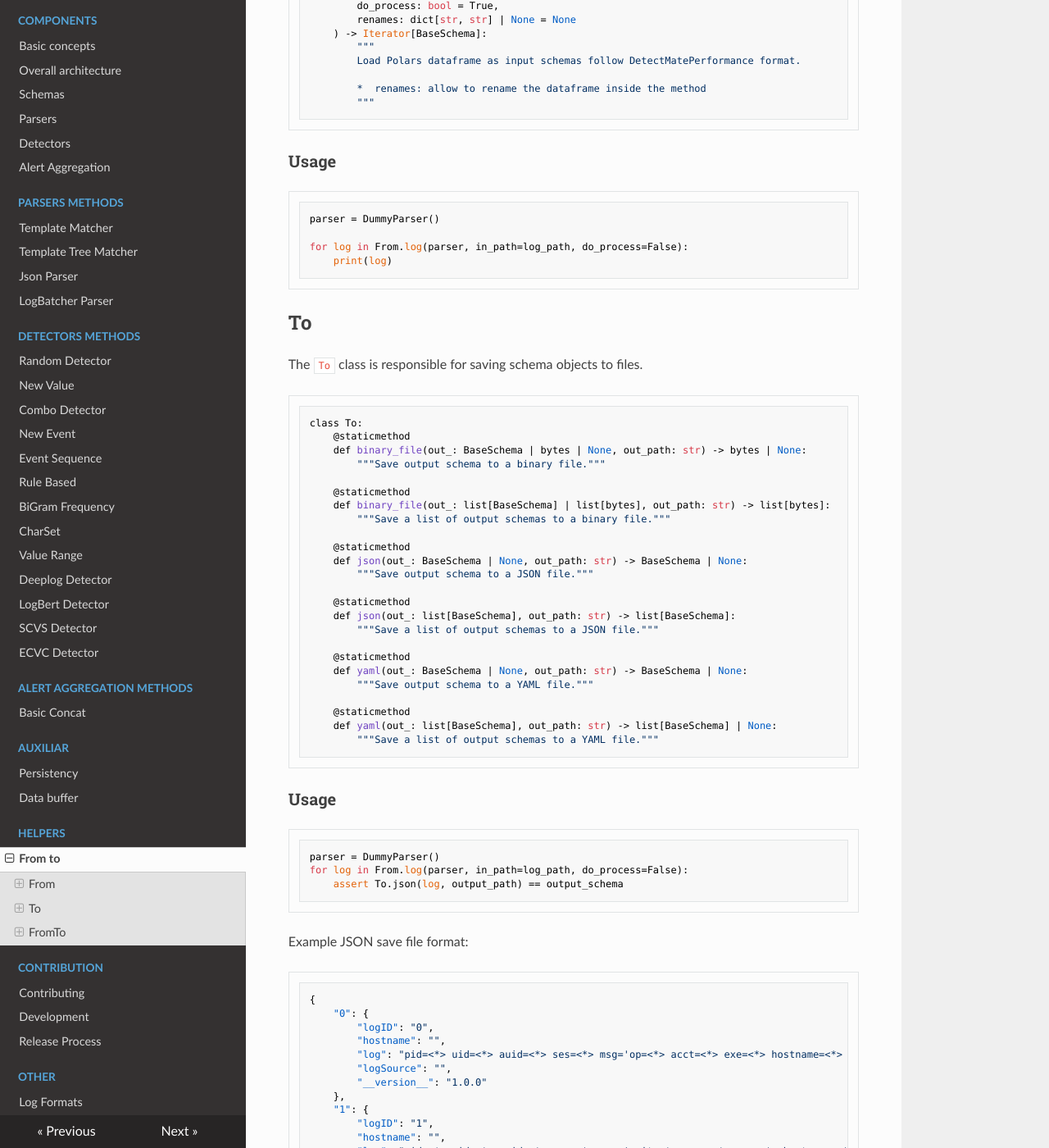
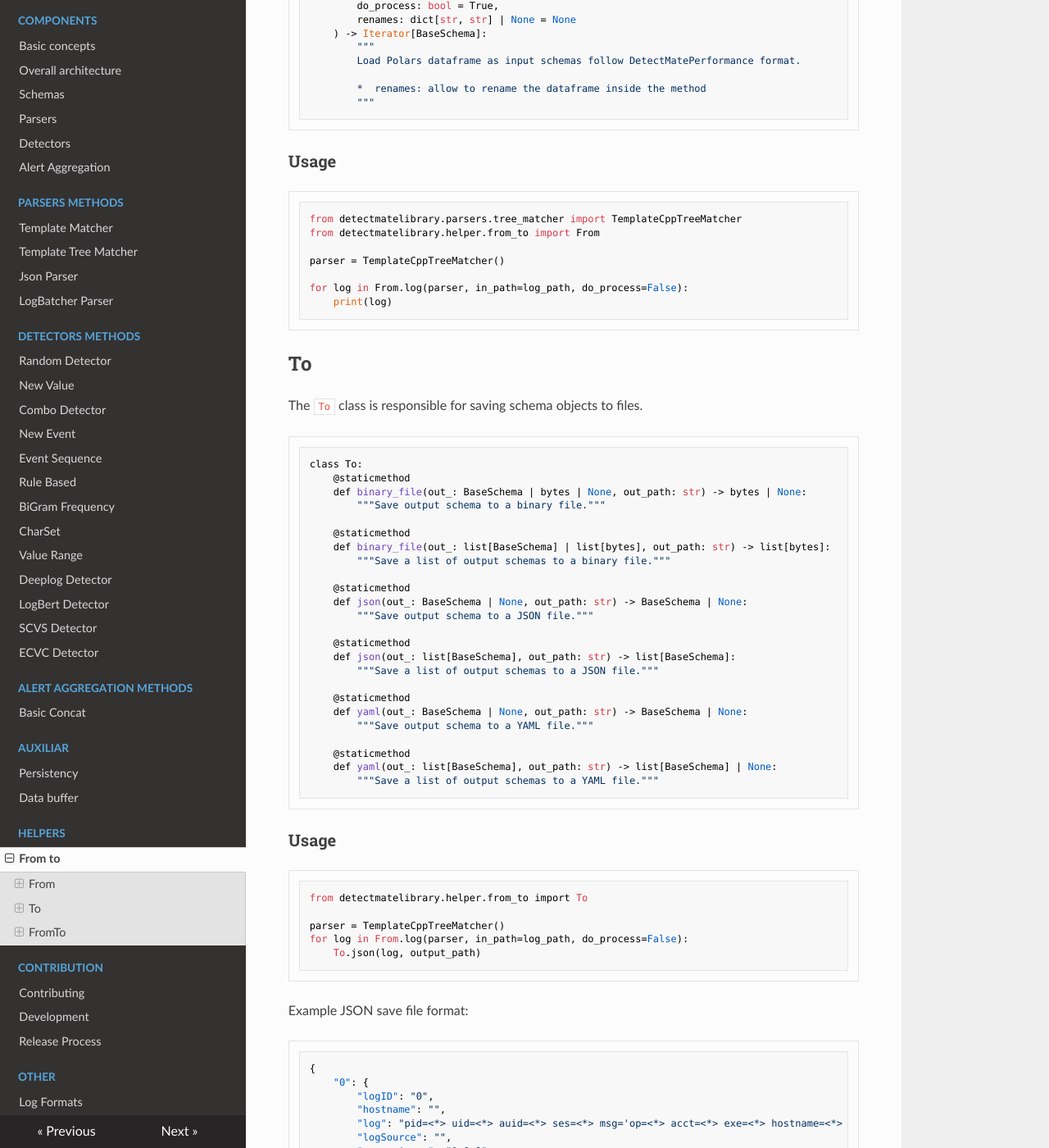
Before and after one commit to ait-detectmate/DetectMateLibrary, an MkDocs documentation site: the page built from docs/helper/from_to.md, in a window 1280 px wide and 1400 px high, scrolled down 947 px. Shown: the whole window at 82% size. Built offline with MkDocs 1.6.1, drawn with Linux system fonts in a browser that asks for light colours; nearby versions of some CDN libraries; some of the changed lines change nothing that is shown; some of the changed text lies outside the part shown.

Commit message:
add from_to automated examples

````diff
--- /dev/null
+++ b/docs/examples/others/from_to.py
@@ -0,0 +1,38 @@
+
+# flake8: noqa
+log_path = "tests/test_data/logs.log"
+output_path = "dummy"
+
+
+# --8<-- [start:example_1]
+from detectmatelibrary.parsers.tree_matcher import TemplateCppTreeMatcher
+from detectmatelibrary.helper.from_to import From
+
+parser = TemplateCppTreeMatcher()
+
+for log in From.log(parser, in_path=log_path, do_process=False):
+    print(log)
+
+# --8<-- [end:example_1]
+
+
+# --8<-- [start:example_2]
+from detectmatelibrary.helper.from_to import To
+
+parser = TemplateCppTreeMatcher()
+for log in From.log(parser, in_path=log_path, do_process=False):
+    To.json(log, output_path)
+# --8<-- [end:example_2]
+
+
+# --8<-- [start:example_3]
+from detectmatelibrary.helper.from_to import FromTo
+
+parser = TemplateCppTreeMatcher()
+for parsed_log in FromTo.log2json(parser, log_path, output_path):
+    pass
+# --8<-- [end:example_3]
+
+
+import os
+os.remove(output_path)
--- a/docs/helper/from_to.md
+++ b/docs/helper/from_to.md
@@ -54,10 +54,7 @@ class From:
 ### Usage
 
 ```python
-parser = DummyParser()
-
-for log in From.log(parser, in_path=log_path, do_process=False):
-    print(log)
+--8<-- "docs/examples/others/from_to.py:example_1"
 ```
 
 ## To
@@ -94,9 +91,7 @@ class To:
 ### Usage
 
 ```python
-parser = DummyParser()
-for log in From.log(parser, in_path=log_path, do_process=False):
-    assert To.json(log, output_path) == output_schema
+--8<-- "docs/examples/others/from_to.py:example_2"
 ```
 
 Example JSON save file format:
@@ -223,9 +218,7 @@ class FromTo:
 ### Usage
 
 ```python
-parser = DummyParser()
-for parsed_log in FromTo.json2json(parser, log_path, json_path):
-    pass
+--8<-- "docs/examples/others/from_to.py:example_3"
 ```
 
 Example input data:
````
